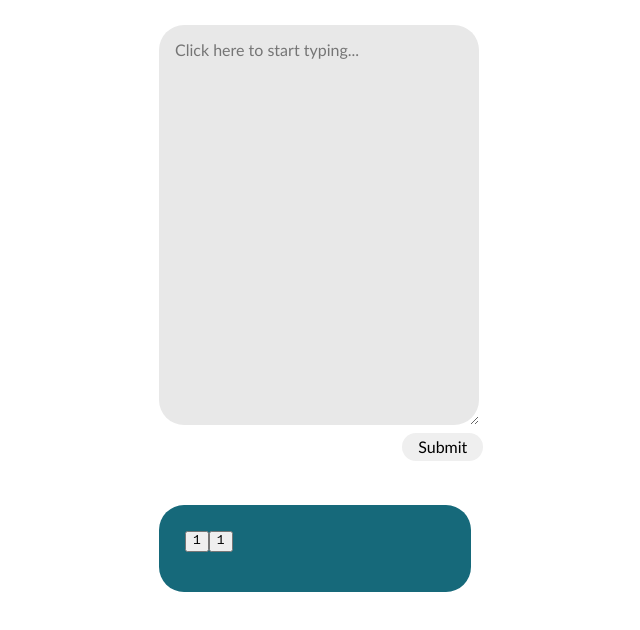
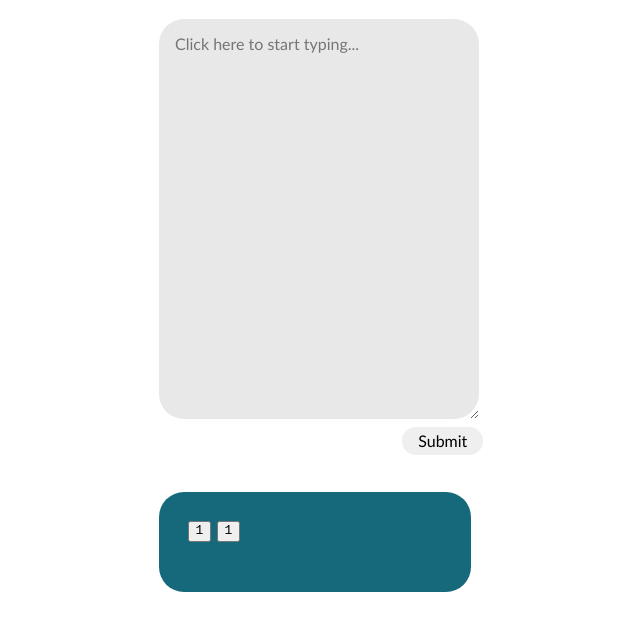
Before and after one commit to zenidith/personal-diary-website, a website built with webpack: page index.html in a window 1280 px wide. Both pictures are taken after typing "Sample" into the empty fields and a click on the button "Submit". Shown: the part 144-774 px from the top of the page, without its empty margins (321-961 px from the left). Built offline with nearby package versions, Linux system fonts and the light colour scheme.

Commit message:
added padding to buttons, added pointer cursor to buttons, added function to display entries as block when clicked

```diff
--- a/index.css
+++ b/index.css
@@ -42,3 +42,15 @@ body {
     border-radius: 25px;
     margin-top: 1em;
 }
+
+.entries-nav {
+    padding-bottom: 1em;
+}
+
+.display-entry-button {
+    margin:  0.2em;
+}
+
+.display-entry-button:hover {
+    cursor: pointer;
+  }
--- a/index.js
+++ b/index.js
@@ -23,6 +23,10 @@ function addEntryToDom(event) {
   displayEntryButton.innerText = count;
   entriesNav.appendChild(displayEntryButton);
 
+  displayEntryButton.addEventListener('click', function() {
+    entryDiv.style.display = 'block';
+})
+
   count++
 }
 
```
